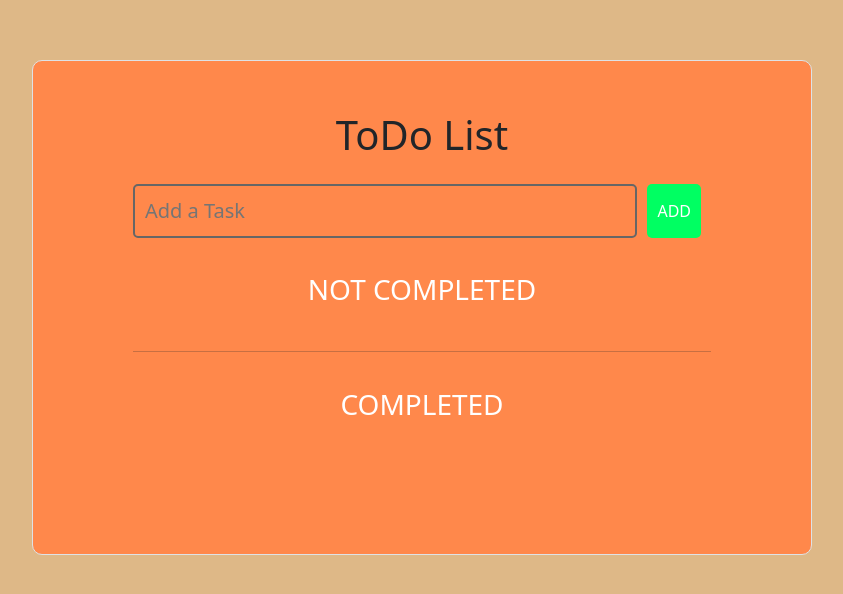
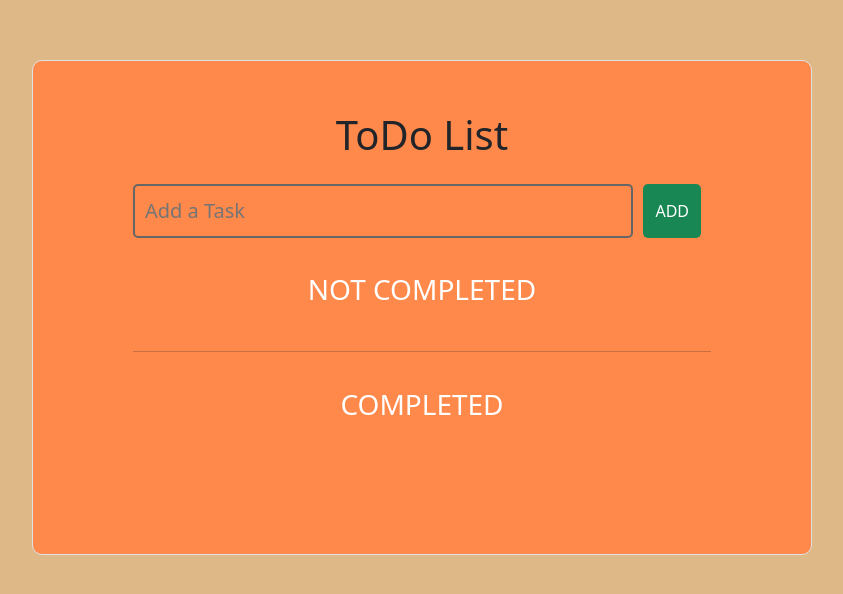
Before and after one commit to sadid93/toDoList, a plain HTML site: page index.html in a window 1280 px wide. Shown: the whole page, without its empty margins (218-1061 px from the left). Drawn offline with nearby package versions, Linux system fonts and the light colour scheme.

Commit message:
this is my second commit

```diff
--- a/css/style.css
+++ b/css/style.css
@@ -56,14 +56,12 @@ body
 .addTask button
 {
     margin: 0 10px;
-    background: #00ff62;
     color: #fff;
     text-transform: uppercase;
-    padding: 10px;
     border: none;
     outline: none;
     border-radius: 5px;
-    cursor: pointer;
+
 }
 
 .addTask button:hover
--- a/index.html
+++ b/index.html
@@ -20,7 +20,7 @@
             <h1 class="text-center toDoText">ToDo List</h1>
             <div class="addTask">
                 <input type="text" placeholder="Add a Task">
-                <button>Add</button>
+                <button class="btn btn-success">Add</button>
             </div>
 
             <ol class="notCompleted">
```
